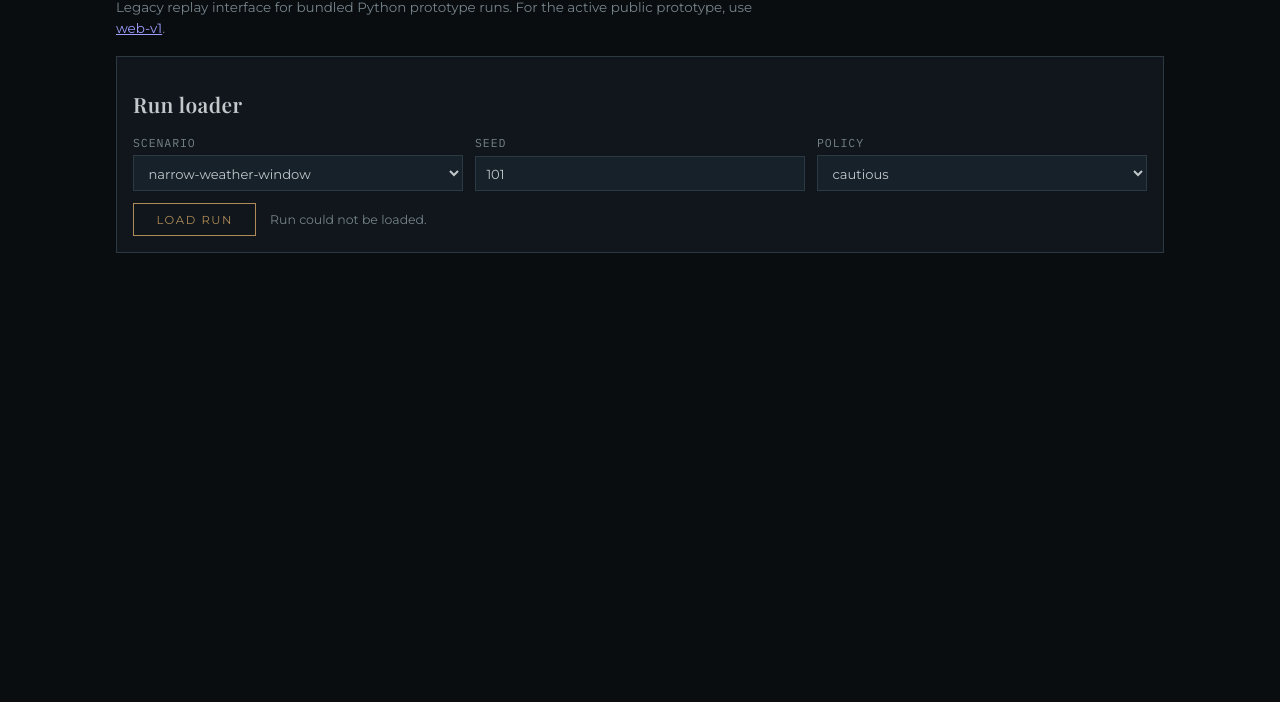
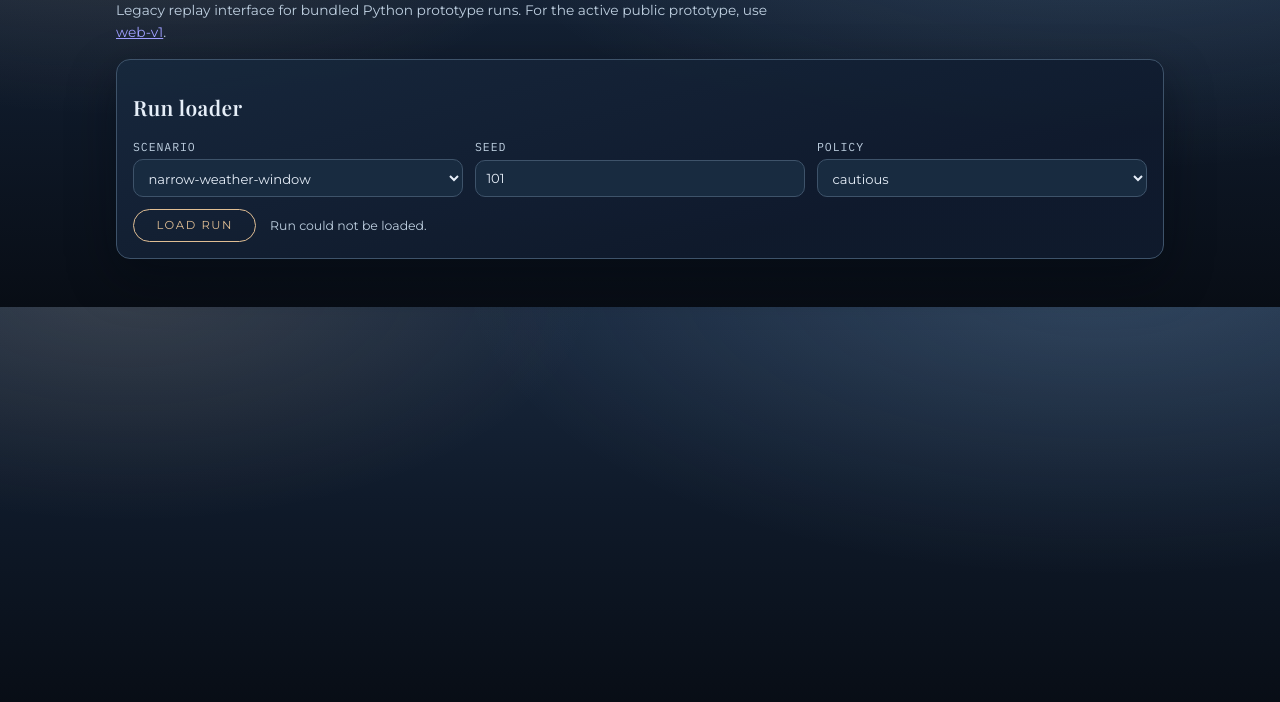
Before and after one commit to ernstgallegos/aconcagua-stone-sentinel, a website: page prototype/mra-v0/viewer/index.html in a window 1280 px wide. Shown: the part 98-800 px from the top of the page. Drawn offline with nearby package versions, Linux system fonts and the light colour scheme; no server answers.

Commit message:
Redesign public surfaces with cohesive alpine twilight aesthetic

```diff
--- a/prototype/mra-v0/viewer/styles.css
+++ b/prototype/mra-v0/viewer/styles.css
@@ -1,30 +1,35 @@
 :root {
   color-scheme: dark;
-  --bg:        #0a0d10;
-  --surface:   #10161b;
-  --surface2:  #172129;
-  --border:    #2b3943;
-  --stone:     #93a1a9;
-  --ochre:     #af8b58;
-  --text:      #c2c8cb;
-  --text-dim:  #76848c;
-  --white:     #d9d7d2;
-  --red-dim:   #8f4e44;
-  --warn:      #af8b58;
-  --ok:        #4a7c59;
+  --bg:        #080d15;
+  --surface:   #101c2c;
+  --surface2:  #182b40;
+  --border:    #3e536a;
+  --stone:     #c2b19f;
+  --ochre:     #e0be94;
+  --text:      #e6eef8;
+  --text-dim:  #bfd0e1;
+  --white:     #eef4fb;
+  --red-dim:   #9a554e;
+  --warn:      #e0be94;
+  --ok:        #94c19f;
   --display: 'Playfair Display', Georgia, serif;
   --ui: 'Montserrat', 'Segoe UI', sans-serif;
   --mono: 'IBM Plex Mono', monospace;
+  --radius: 14px;
+  --shadow: 0 18px 48px rgba(1, 7, 15, 0.4);
 }
 
 * { box-sizing: border-box; }
 
 body {
   margin: 0;
-  background: var(--bg);
   color: var(--text);
   font-family: var(--ui);
   font-size: 14px;
+  background:
+    radial-gradient(1100px 520px at 86% -8%, #9dc8f02d, transparent 58%),
+    radial-gradient(900px 460px at 10% -6%, #e0be9426, transparent 52%),
+    linear-gradient(180deg, #1a2a40 0%, #0f1a2a 48%, #080d15 100%);
 }
 
 .app-shell { max-width: 1080px; margin: 0 auto; padding: 2rem 1rem 3rem; }
@@ -34,8 +39,8 @@ body {
   color: var(--white);
   font-family: var(--display);
   font-weight: 600;
-  letter-spacing: 0.04em;
-  font-size: 1.5rem;
+  letter-spacing: 0.03em;
+  font-size: 1.6rem;
 }
 .kicker {
   font-family: var(--mono);
@@ -45,7 +50,7 @@ body {
   margin: 0;
   font-size: 0.68rem;
 }
-.lead { color: var(--text-dim); max-width: 75ch; font-size: 0.84rem; line-height: 1.6; }
+.lead { color: var(--text-dim); max-width: 75ch; font-size: 0.86rem; line-height: 1.6; }
 
 .panel h2 {
   font-family: var(--display);
@@ -54,10 +59,12 @@ body {
 }
 
 .panel {
-  background: var(--surface);
+  background: linear-gradient(165deg, #17283df2 0%, #0f1a2df2 72%);
   border: 1px solid var(--border);
+  border-radius: var(--radius);
   padding: 1rem;
   margin-top: 1rem;
+  box-shadow: var(--shadow);
 }
 
 .form-grid {
@@ -77,27 +84,29 @@ label {
 }
 
 input, select {
-  padding: 0.5rem 0.65rem;
+  padding: 0.56rem 0.65rem;
   background: var(--surface2);
   border: 1px solid var(--border);
+  border-radius: 10px;
   color: var(--text);
   font-family: var(--ui);
   font-size: 0.82rem;
 }
 
 button {
-  padding: 0.52rem 1.4rem;
+  padding: 0.56rem 1.4rem;
   cursor: pointer;
   background: transparent;
   border: 1px solid var(--ochre);
+  border-radius: 999px;
   color: var(--ochre);
   font-family: var(--ui);
   font-size: 0.72rem;
   letter-spacing: 0.14em;
   text-transform: uppercase;
-  transition: background 0.18s, color 0.18s;
+  transition: background 0.18s, color 0.18s, transform .18s;
 }
-button:hover { background: var(--ochre); color: var(--bg); }
+button:hover { background: var(--ochre); color: var(--bg); transform: translateY(-1px); }
 
 .controls-actions { display: flex; gap: 0.85rem; align-items: center; margin-top: 0.75rem; }
 #status { color: var(--text-dim); margin: 0; font-size: 0.78rem; }
@@ -109,8 +118,9 @@ button:hover { background: var(--ochre); color: var(--bg); }
 }
 
 .metric {
-  background: var(--surface2);
+  background: #122134cc;
   border: 1px solid var(--border);
+  border-radius: 10px;
   padding: 0.65rem;
 }
 .metric p { margin: 0; }
@@ -141,7 +151,8 @@ button:hover { background: var(--ochre); color: var(--bg); }
   padding: 0.1rem 0.38rem;
   font-size: 0.68rem;
   border: 1px solid var(--border);
+  border-radius: 999px;
 }
-.flag-high-risk  { background: rgba(143,78,68,0.2);  color: #c4796e; border-color: rgba(143,78,68,0.35); }
-.flag-exposure   { background: rgba(175,139,88,0.15); color: #c9a96a; border-color: rgba(175,139,88,0.3); }
-.flag-default    { background: rgba(147,161,169,0.1); color: var(--stone); }
+.flag-high-risk  { background: rgba(154,85,78,0.24);  color: #e2a8a1; border-color: rgba(154,85,78,0.48); }
+.flag-exposure   { background: rgba(224,190,148,0.18); color: #f0cfab; border-color: rgba(224,190,148,0.42); }
+.flag-default    { background: rgba(194,177,159,0.12); color: var(--stone); }
--- a/prototype/web-v1/css/tokens.css
+++ b/prototype/web-v1/css/tokens.css
@@ -1,6 +1,6 @@
 /* ═══════════════════════════════════════════
    TOKENS — Design System Custom Properties
-   Alpine editorial palette refresh (v1.4.5+ public UX pass)
+   Alpine editorial palette refresh (v1.4.6 public UX cohesion pass)
    ═══════════════════════════════════════════ */
 
 /* Breakpoint reference tokens (Decision 7 — mobile-first 5 tiers)
@@ -12,25 +12,25 @@
 */
 
 :root {
-  /* ── Color palette: alpine dusk ── */
-  --bg:        #0b121d;
-  --surface:   #141f2d;
-  --surface2:  #1d2b3d;
-  --border:    #3a4d60;
-  --stone:     #b9ac9e;
-  --ochre:     #d2b48d;
-  --ochre-dim: #967757;
-  --ice:       #b9d3e6;
-  --ice-dim:   #6f90a9;
-  --white:     #eef3f8;
-  --red:       #c96f63;
-  --red-dim:   #8d473f;
-  --safety:    #89b492;
-  --text:      #d6dfe8;
-  --text-dim:  #91a2b3;
-  --text-soft: #abb9c7;
-  --muted:     #91a2b3;
-  --accent:    #d2b48d;
+  /* ── Color palette: alpine twilight ── */
+  --bg:        #080d15;
+  --surface:   #101c2c;
+  --surface2:  #182b40;
+  --border:    #3e536a;
+  --stone:     #c2b19f;
+  --ochre:     #e0be94;
+  --ochre-dim: #a07f5a;
+  --ice:       #d4efff;
+  --ice-dim:   #81a5c2;
+  --white:     #eef4fb;
+  --red:       #d48479;
+  --red-dim:   #9a554e;
+  --safety:    #94c19f;
+  --text:      #e6eef8;
+  --text-dim:  #bfd0e1;
+  --text-soft: #a8bacd;
+  --muted:     #9aafc3;
+  --accent:    #e0be94;
 
   /* ── Typography ── */
   --brand:   'Playfair Display', 'Lora', Georgia, serif;
@@ -52,6 +52,11 @@
   /* ── Border radius ── */
   --radius-sm: 8px;
   --radius-md: 14px;
+  --radius-lg: 22px;
+
+  /* ── Shadows ── */
+  --shadow-soft: 0 12px 34px rgba(1, 7, 15, 0.35);
+  --shadow-strong: 0 26px 70px rgba(1, 5, 12, 0.6);
 
   /* ── Transition speeds ── */
   --dur-fast:   0.15s;
```
Also changed, not shown: AGENTS.md (+1 -0 lines), index.html (+21 -21 lines), md-viewer.html (+19 -19 lines), CHANGELOG.md.
